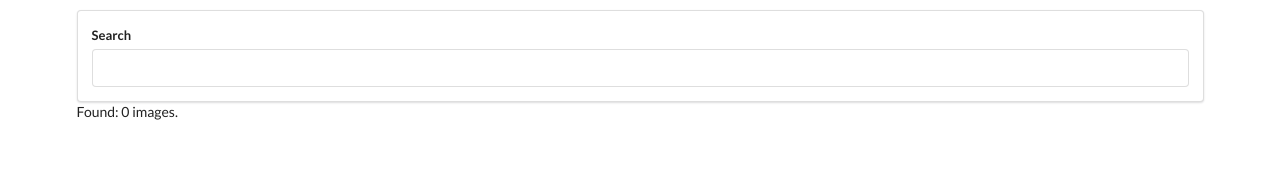
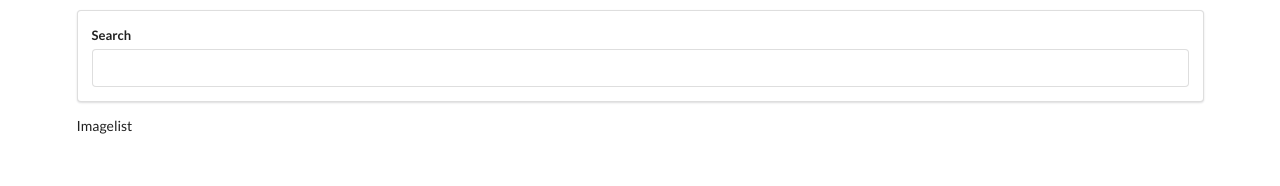
Before and after one commit to kenzosion/searchv1, a React (Create React App) app: page / in a window 1280 px wide. Shown: the top 186 px of the page. Built offline with nearby package versions, Linux system fonts and the light colour scheme.

Commit message:
created imagelist component

```diff
--- a/src/components/App.js
+++ b/src/components/App.js
@@ -1,10 +1,8 @@
 import React, {Component} from 'react';
-import axios from "axios";
 
 import SearchBar from './SearchBar';
 import Unsplash from '../api/Unsplash';
-
-
+import ImageList from './ImageList';
 
 
  class App extends Component {
@@ -13,8 +11,8 @@ import Unsplash from '../api/Unsplash';
   }
 
    onSearchSubmit = async (term) => {
-    const response = await axios.get("/search/photos", {
-      params: { query: term },
+    const response = await Unsplash.get("/search/photos", {
+      params: { query: term }
     });
     this.setState({images: response.data.results});
   };
@@ -23,7 +21,7 @@ import Unsplash from '../api/Unsplash';
   return (
     <div className="ui container" style={{marginTop: '10px'}}>
       <SearchBar onSubmit={this.onSearchSubmit}/>
-      Found: {this.state.images.length} images.
+      <ImageList />
     </div>
   )
 }
--- /dev/null
+++ b/src/components/ImageList.js
@@ -0,0 +1,9 @@
+import React from 'react';
+
+export default function ImageList() {
+  return (
+    <div>
+      Imagelist
+    </div>
+  )
+}
```
